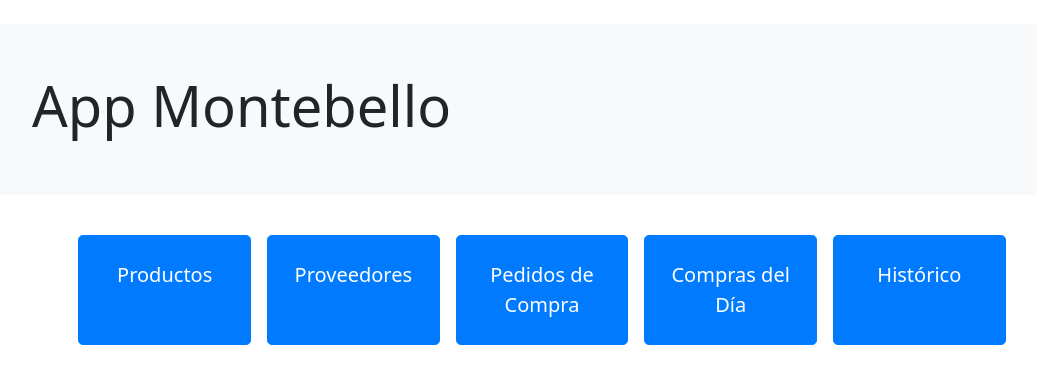
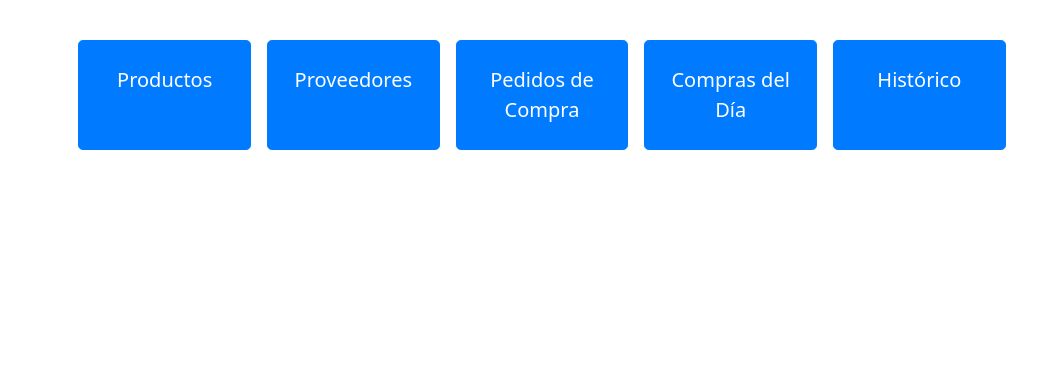
Before and after one commit to ecanar/AppMontebello, a Flask app: page / in a window 1280 px wide. Shown: the part 56-440 px from the top of the page, without its empty margins (98-1135 px from the left). Run offline with Flask 3, Linux system fonts and the light colour scheme; some libraries are stand-ins or nearby versions.

Commit message:
Quitar jumbotron de la pagina de inicio

```diff
--- a/templates/index.html
+++ b/templates/index.html
@@ -3,13 +3,6 @@
 {% block title %}Inicio - App Montebello{% endblock %}
 
 {% block content %}
-<div class="row">
-    <div class="col-md-12">
-        <div class="jumbotron bg-light p-5 rounded">
-            <h1 class="display-4">App Montebello</h1>
-        </div>
-    </div>
-</div>
 
 <div class="row mt-4 g-3 justify-content-center">
     <div class="col-md-2 d-grid">
```
